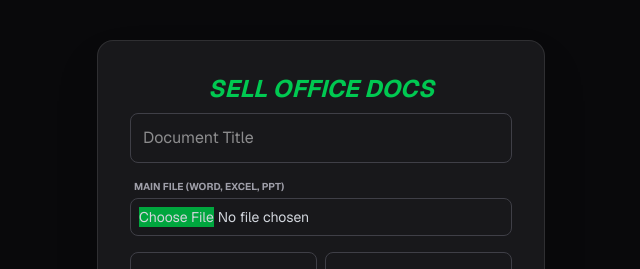
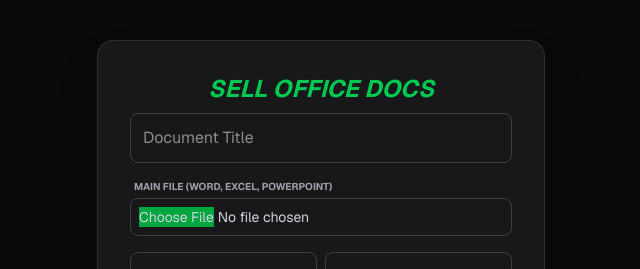
Before and after one commit to saleemm1/payonce-cash, a Next.js app: page /create/office in a window 1280 px wide. Shown: the top 269 px of the page, without its empty margins (319-959 px from the left). Built offline with nearby package versions, Linux system fonts and the light colour scheme; no server answers.

Commit message:
Update page.js

```diff
--- a/app/create/office/page.js
+++ b/app/create/office/page.js
@@ -81,7 +81,7 @@ export default function OfficeUploadPage() {
         <h1 className="text-2xl font-bold mb-2 text-center text-green-500 uppercase italic font-black">Sell Office Docs</h1>
         <input required type="text" value={productName} onChange={(e) => setProductName(e.target.value)} className="w-full p-3 bg-zinc-900 border border-zinc-700 rounded-lg text-white outline-none focus:border-green-500 transition-all" placeholder="Document Title" />
         <div>
-          <label className="text-[10px] text-zinc-400 mb-1 block ml-1 uppercase font-bold">Main File (Word, Excel, PPT)</label>
+          <label className="text-[10px] text-zinc-400 mb-1 block ml-1 uppercase font-bold">Main File (Word, Excel, PowerPoint)</label>
           <input required type="file" accept=".doc,.docx,.ppt,.pptx,.xls,.xlsx" onChange={(e)=>setFile(e.target.files[0])} className="w-full p-2 bg-zinc-900 border border-zinc-700 rounded-lg text-sm text-gray-300 file:bg-green-600 cursor-pointer" />
         </div>
         <div className="grid grid-cols-2 gap-2">
```
